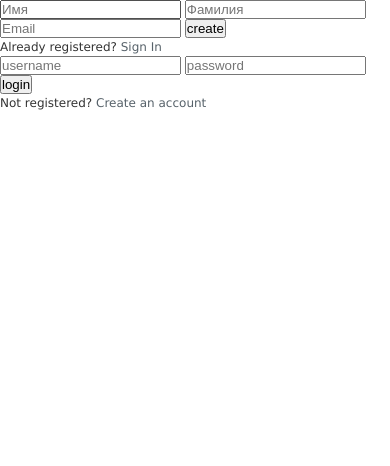
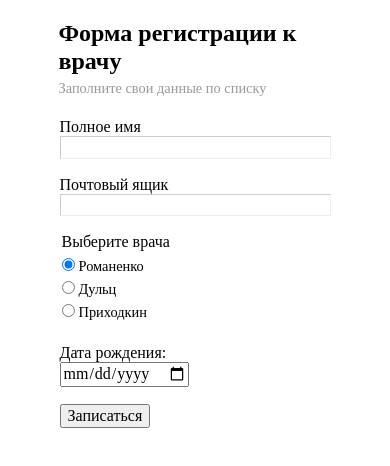
Before and after one commit to VeyMess/HTML-Hospital-Site, a plain HTML site: page registration.html in a window 390 px wide. Drawn offline with nearby package versions, Linux system fonts and the light colour scheme; files that its build step writes are made by us from their sources.

Commit message:
Completing first

```diff
--- /dev/null
+++ b/registerCSS/css/style.css
@@ -0,0 +1,115 @@
+* {
+    -webkit-box-sizing: border-box;
+    -moz-box-sizing: border-box;
+    box-sizing: border-box;
+}
+
+body {
+    padding: 20px 15%;
+}
+
+form header {
+    margin: 0 0 20px 0;
+}
+
+form header div {
+    font-size: 90%;
+    color: #999;
+}
+
+form header h2 {
+    margin: 0 0 5px 0;
+}
+
+form>div {
+    clear: both;
+    overflow: hidden;
+    padding: 1px;
+    margin: 0 0 10px 0;
+}
+
+form>div>fieldset>div>div {
+    margin: 0 0 5px 0;
+}
+
+form>div>label,
+legend {
+    width: 25%;
+    float: left;
+    padding-right: 10px;
+}
+
+form>div>div,
+form>div>fieldset>div {
+    width: 75%;
+    float: right;
+}
+
+form>div>fieldset label {
+    font-size: 90%;
+}
+
+fieldset {
+    border: 0;
+    padding: 0;
+}
+
+input[type=text],
+input[type=email],
+input[type=url],
+input[type=password],
+textarea {
+    width: 100%;
+    border-top: 1px solid #ccc;
+    border-left: 1px solid #ccc;
+    border-right: 1px solid #eee;
+    border-bottom: 1px solid #eee;
+}
+
+input[type=text],
+input[type=email],
+input[type=url],
+input[type=password] {
+    width: 50%;
+}
+
+input[type=text]:focus,
+input[type=email]:focus,
+input[type=url]:focus,
+input[type=password]:focus,
+textarea:focus {
+    outline: 0;
+    border-color: #4697e4;
+}
+
+@media (max-width: 600px) {
+    form>div {
+        margin: 0 0 15px 0;
+    }
+    form>div>label,
+    legend {
+        width: 100%;
+        float: none;
+        margin: 0 0 5px 0;
+    }
+    form>div>div,
+    form>div>fieldset>div {
+        width: 100%;
+        float: none;
+    }
+    input[type=text],
+    input[type=email],
+    input[type=url],
+    input[type=password],
+    textarea,
+    select {
+        width: 100%;
+    }
+}
+
+@media (min-width: 1200px) {
+    form>div>label,
+    legend {
+        text-align: right;
+    }
+}
--- a/registration.html
+++ b/registration.html
@@ -1,34 +1,78 @@
 <html>
 
 <head>
-    <title>Регистрация</title>
-    <meta charset="UTF-8">
+    <meta http-equiv="Content-Type" content="text/html; charset=UTF-8" />
+
+    <link rel="stylesheet" href="https://cdnjs.cloudflare.com/ajax/libs/normalize/5.0.0/normalize.min.css">
+
     <link rel="stylesheet" href="registerCSS/css/style.css">
+
 </head>
 
 <body>
-    <div class="login-page">
-        <div class="form">
-            <form class="register-form">
-                <input type="text" placeholder="Имя" />
-                <input type="text" placeholder="Фамилия" />
-                <input type="text" placeholder="Email" />
-                <button>create</button>
-                <p class="message">Already registered? <a href="#">Sign In</a></p>
-            </form>
-            <form class="login-form">
-                <input type="text" placeholder="username" />
-                <input type="password" placeholder="password" />
-                <button>login</button>
-                <p class="message">Not registered? <a href="#">Create an account</a></p>
-            </form>
+    <form action="#">
+
+        <header>
+            <h2>Форма регистрации к врачу</h2>
+            <div>Заполните свои данные по списку</div>
+        </header>
+
+        <div>
+            <label class="desc" id="title1" for="Field1">Полное имя</label>
+            <div>
+                <input id="Field1" name="Field1" type="text" class="field text fn" value="" size="8" tabindex="1">
+            </div>
         </div>
-    </div>
 
-    <script src='http://cdnjs.cloudflare.com/ajax/libs/jquery/2.1.3/jquery.min.js'></script>
+        <div>
+            <label class="desc" id="title3" for="Field3">
+            Почтовый ящик
+          </label>
+            <div>
+                <input id="Field3" name="Field3" type="email" spellcheck="false" value="" maxlength="255" tabindex="3">
+            </div>
+        </div>
 
-    <script src="registerCSS/js/index.js"></script>
+        <div>
+            <fieldset>
 
+                <legend id="title5" class="desc">
+                    Выберите врача
+                </legend>
+
+                <div>
+                    <input id="radioDefault_5" name="Field5" type="hidden" value="">
+                    <div>
+                        <input id="Field5_0" name="Field5" type="radio" value="First Choice" tabindex="5" checked="checked">
+                        <label class="choice" for="Field5_0">Романенко</label>
+                    </div>
+                    <div>
+                        <input id="Field5_1" name="Field5" type="radio" value="Second Choice" tabindex="6">
+                        <label class="choice" for="Field5_1">Дульц</label>
+                    </div>
+                    <div>
+                        <input id="Field5_2" name="Field5" type="radio" value="Third Choice" tabindex="7">
+                        <label class="choice" for="Field5_2">Приходкин</label>
+                    </div>
+                </div>
+            </fieldset>
+        </div>
+
+        <div>
+            <label class="desc" id="title106" for="Field106">
+                Дата рождения:
+          </label>
+            <div>
+                <input type="date" id="date" name="date" />
+            </div>
+        </div>
+
+        <div>
+            <div>
+                <input id="saveForm" name="saveForm" type="submit" value="Записаться" onclick="document.location='complete.html'">
+            </div>
+        </div>
+        <script src='http://cdnjs.cloudflare.com/ajax/libs/jquery/2.1.3/jquery.min.js'></script>
 </body>
 
 </html>
```
Also changed, not shown: complete.html (added, +33 -0 lines), main.html (+16 -2 lines), registerCSS/index.html (added, +124 -0 lines), registerCSS/README.txt (added), registerCSS/license.txt (added).
